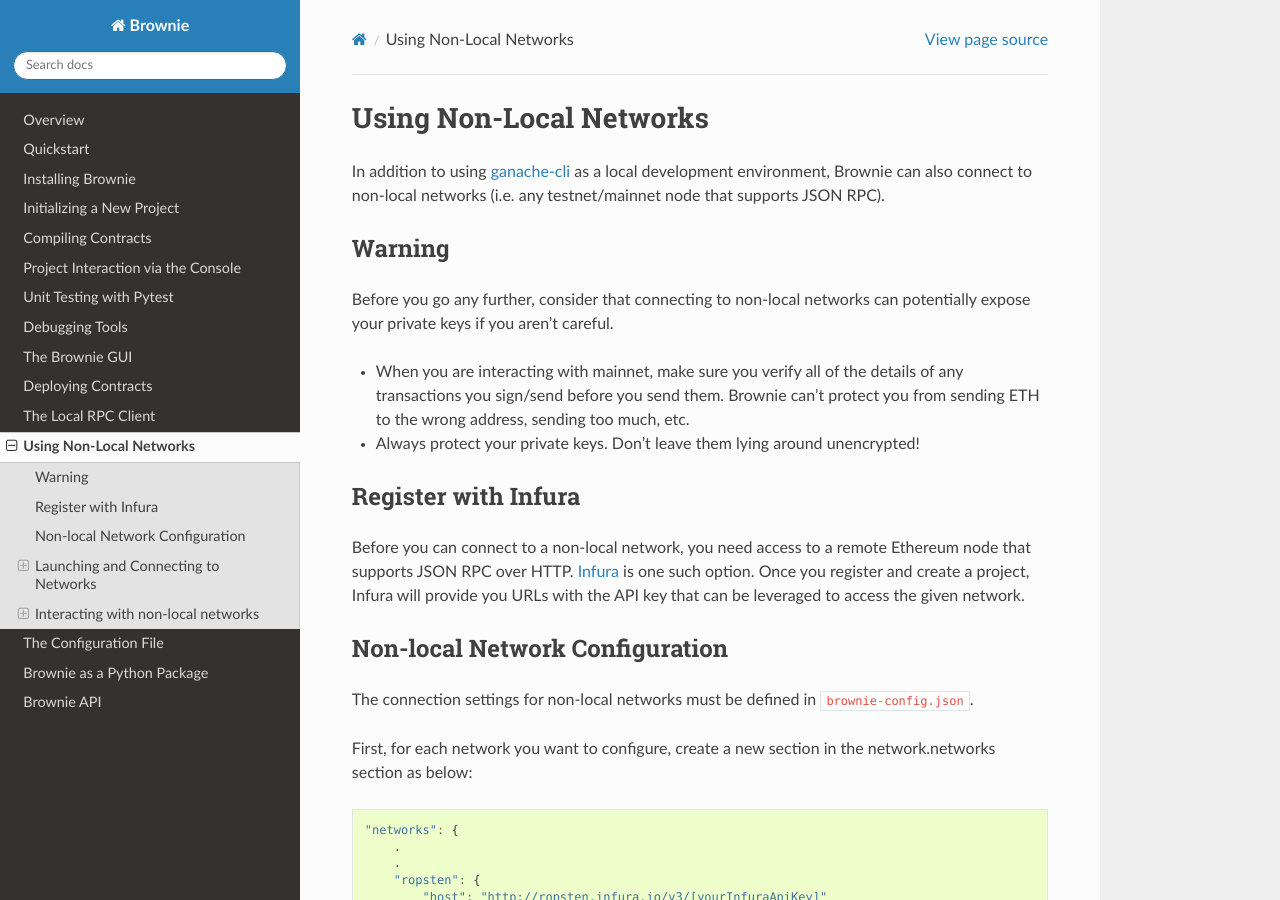
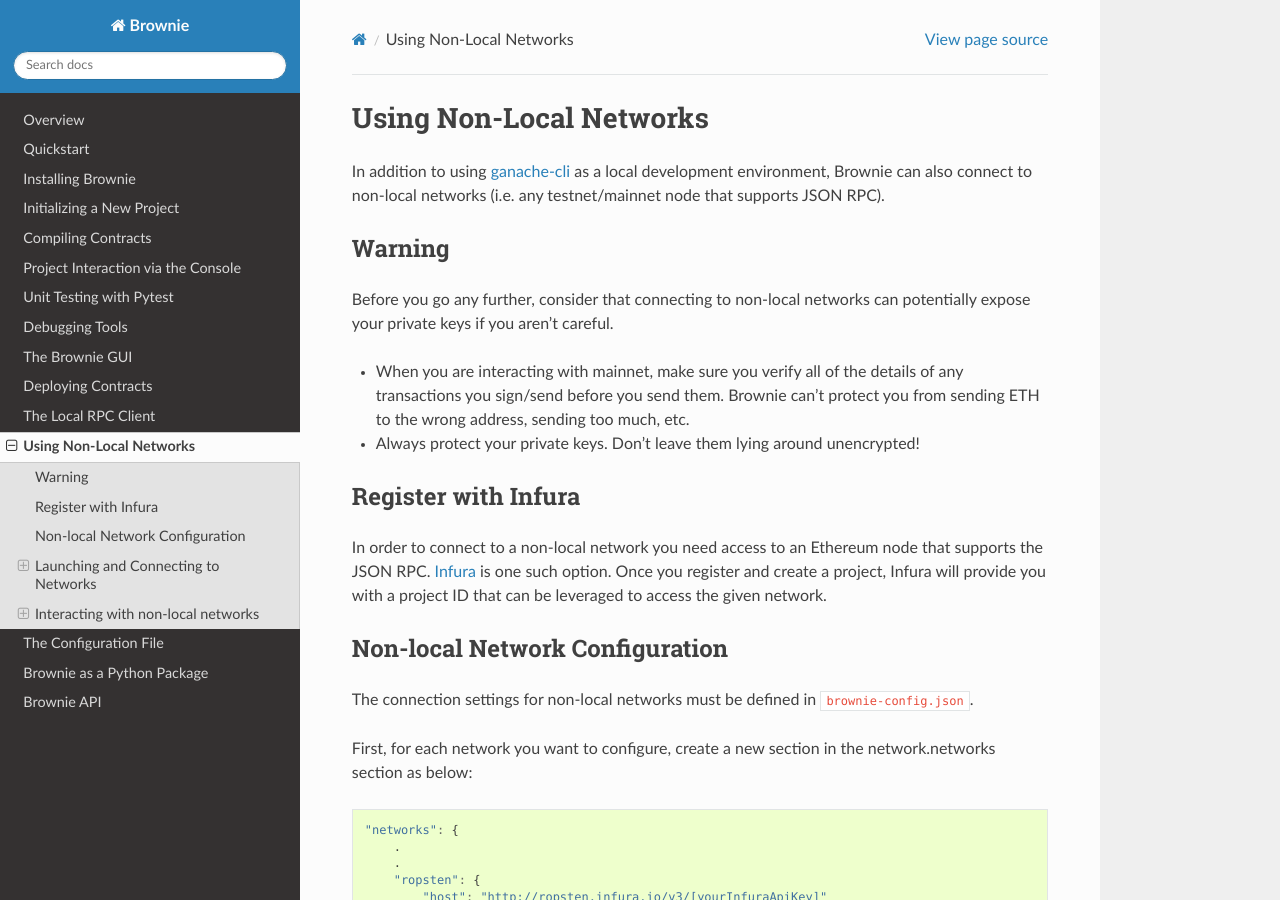
Before and after one commit to eth-brownie/brownie, a Sphinx documentation site: the page built from docs/nonlocal-networks.rst, in a window 1280 px wide and 900 px high. Built offline with Sphinx 7.4.7 and the Read the Docs theme 2.0.0, drawn with Linux system fonts in a browser that asks for light colours.

Commit message:
Update docs/nonlocal-networks.rst
Co-Authored-By: Ben Hauser <35276322+iamdefinitelyahuman@users.noreply.github.com>

```diff
--- a/docs/nonlocal-networks.rst
+++ b/docs/nonlocal-networks.rst
@@ -15,7 +15,7 @@
 
 Register with Infura
 ========================
-Before you can connect to a non-local network, you need access to a remote Ethereum node that supports JSON RPC over HTTP.  `Infura <https://infura.io>`__ is one such option.  Once you register and create a project, Infura will provide you URLs with the API key that can be leveraged to access the given network.
+In order to connect to a non-local network you need access to an Ethereum node that supports the JSON RPC.  `Infura <https://infura.io>`__ is one such option.  Once you register and create a project, Infura will provide you with a project ID that can be leveraged to access the given network.
 
 Non-local Network Configuration
 ================================
```
